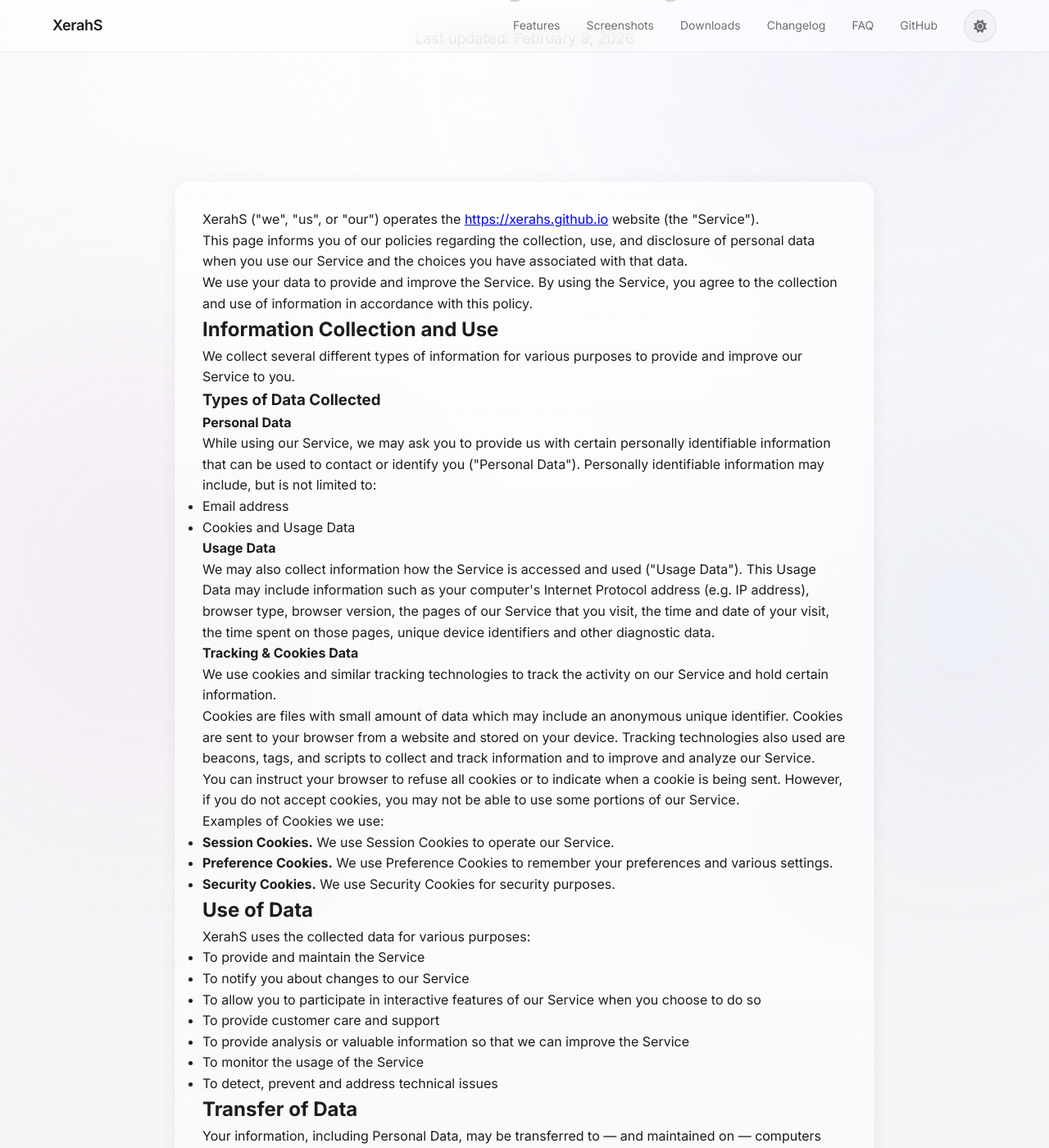
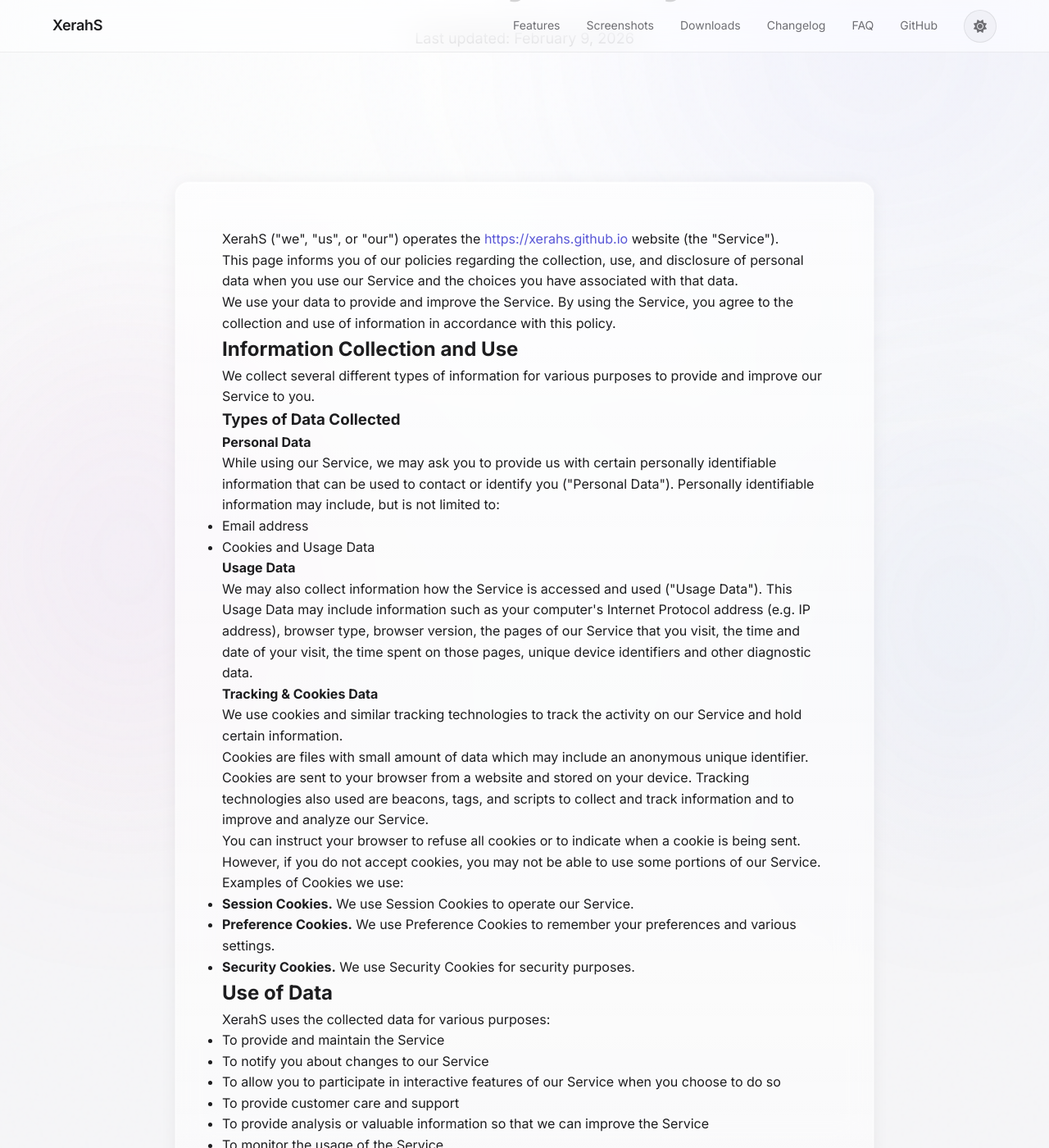
Before and after one commit to ShareX/xerahs.github.io, a Jekyll site: the page built from privacy-policy.html, in a window 1280 px wide and 1400 px high, scrolled down 213 px. Shown: the whole window at 82% size. Built offline with Jekyll 4.4.1, drawn with Linux system fonts in a browser that asks for light colours.

Commit message:
Fix link colors: white in dark mode, accent in light mode

```diff
--- a/css/layout.css
+++ b/css/layout.css
@@ -1298,6 +1298,48 @@
     color: var(--foreground);
 }
 
+/* Privacy Policy Content Styles */
+.privacy-content {
+    padding: var(--space-6);
+}
+
+.privacy-content a {
+    color: var(--accent);
+    text-decoration: none;
+    transition: color var(--duration-fast) var(--ease-out);
+}
+
+.privacy-content a:hover {
+    color: var(--accent-bright);
+    text-decoration: underline;
+}
+
+/* Dark Mode Link Color Overrides */
+:root .changelog-content a,
+:root .faq-content a,
+:root .privacy-content a {
+    color: rgba(255, 255, 255, 0.9);
+}
+
+:root .changelog-content a:hover,
+:root .faq-content a:hover,
+:root .privacy-content a:hover {
+    color: #ffffff;
+}
+
+/* Light Mode - Keep accent colors */
+[data-theme="light"] .changelog-content a,
+[data-theme="light"] .faq-content a,
+[data-theme="light"] .privacy-content a {
+    color: var(--accent);
+}
+
+[data-theme="light"] .changelog-content a:hover,
+[data-theme="light"] .faq-content a:hover,
+[data-theme="light"] .privacy-content a:hover {
+    color: var(--accent-bright);
+}
+
 /* ─────────────────────────────────────────
    SCREENSHOTS/FAQ RESPONSIVE
    ───────────────────────────────────────── */
```
